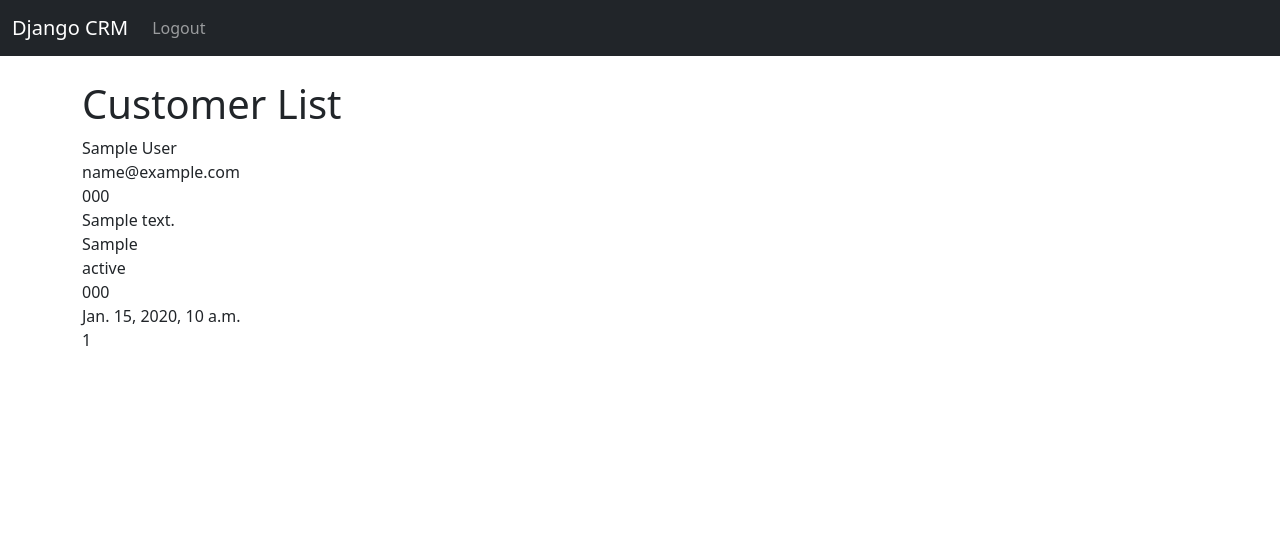
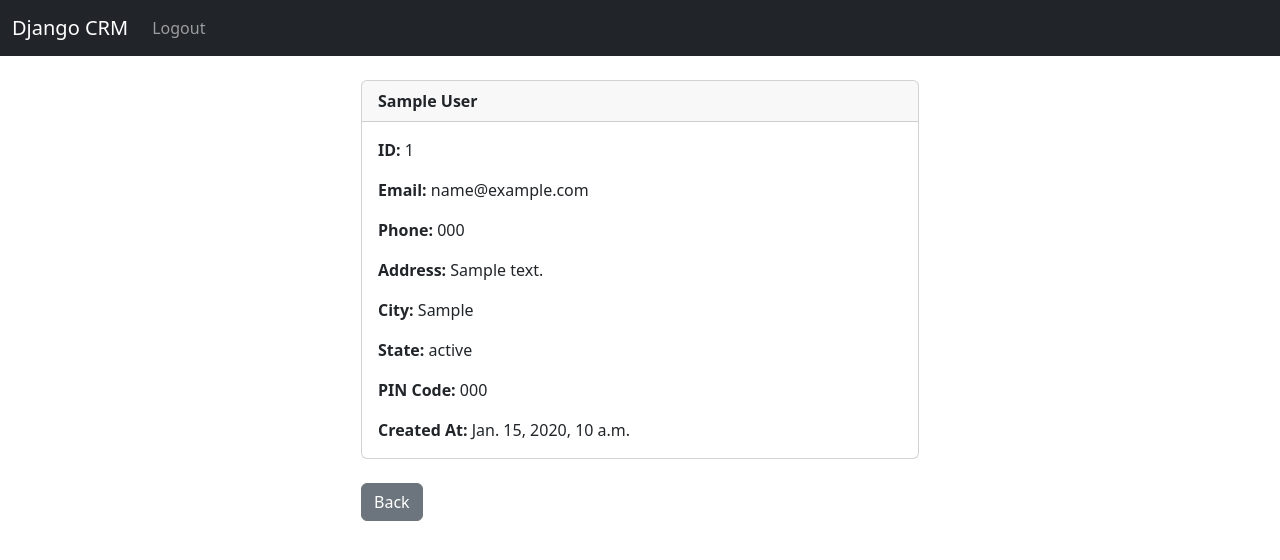
Before and after one commit to adistrim/django-CRM, a Django app: page /record/1 in a window 1280 px wide. Shown: the top 560 px of the page. Run offline with Django 5.2, Linux system fonts and the light colour scheme; a user stored in the database is signed in; tables that the repository leaves empty hold one stand-in row (values such as "Sample post").

Commit message:
made the UI for the record page

```diff
--- a/website/templates/record.html
+++ b/website/templates/record.html
@@ -1,24 +1,42 @@
 {% extends "base.html" %}
 {% block content %}
 
-<h1>Customer List</h1>
-{{ customer_record.first_name }}
-{{ customer_record.last_name }}
-<br />
-{{ customer_record.email }}
-<br />
-{{ customer_record.phone }}
-<br />
-{{ customer_record.address }}
-<br />
-{{ customer_record.city }}
-<br />
-{{ customer_record.state }}
-<br />
-{{ customer_record.zipcode }}
-<br />
-{{ customer_record.created_at }}
-<br />
-{{ customer_record.id }}
+<div class="col-md-6 offset-md-3">
+
+    <div class="card">
+        <div class="card-header">
+            <strong>{{ customer_record.first_name }} {{ customer_record.last_name }}</strong>
+        </div>
+        <div class="card-body">
+            <p class="card-text">
+            <strong>ID: </strong>{{ customer_record.id }}
+            </p>
+            <p class="card-text">
+            <strong>Email: </strong>{{ customer_record.email }}
+            </p>
+            <p class="card-text">
+            <strong>Phone: </strong>{{ customer_record.phone }}
+            </p>
+            <p class="card-text">
+            <strong>Address: </strong>{{ customer_record.address }}
+            </p>
+            <p class="card-text">
+            <strong>City: </strong>{{ customer_record.city }}
+            </p>
+            <p class="card-text">
+            <strong>State: </strong>{{ customer_record.state }}
+            </p>
+            <p class="card-text">
+            <strong>PIN Code: </strong>{{ customer_record.zipcode }}
+            </p>
+            <p class="card-text">
+            <strong>Created At: </strong>{{ customer_record.created_at }}
+        </p>
+        </div>
+    </div>
+    <br />
+    <a href="{% url 'home' %}" class="btn btn-secondary">Back</a>
+
+</div>
 
 {% endblock %}
```
